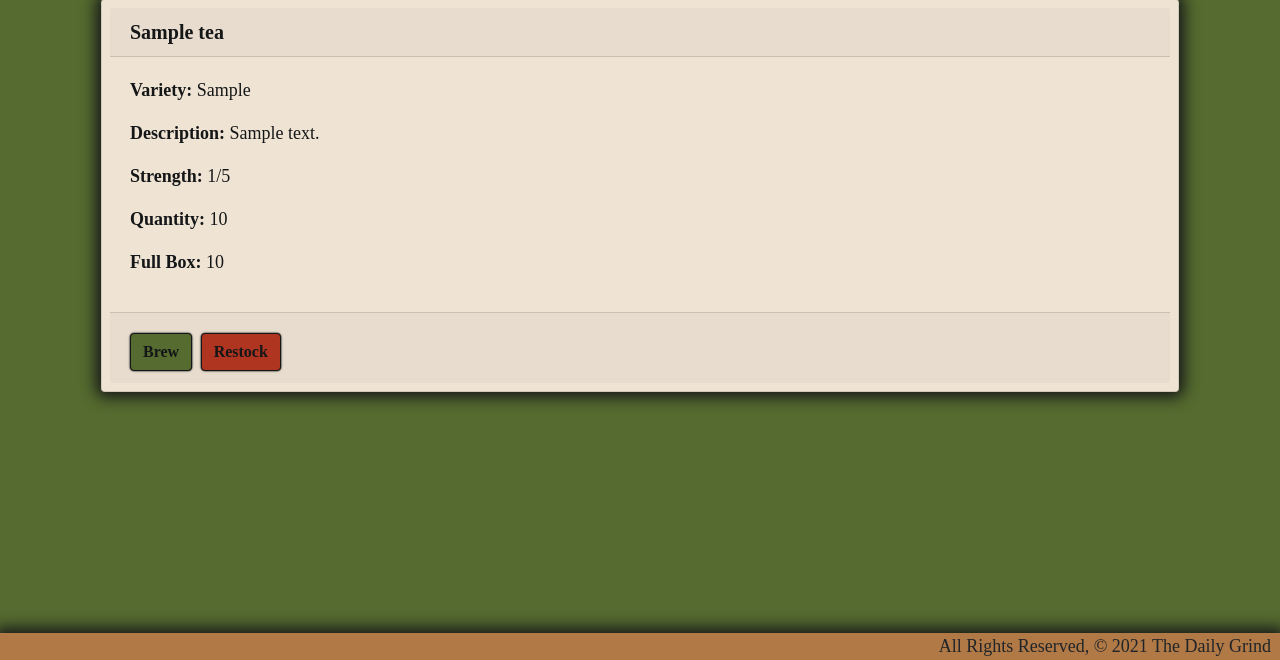
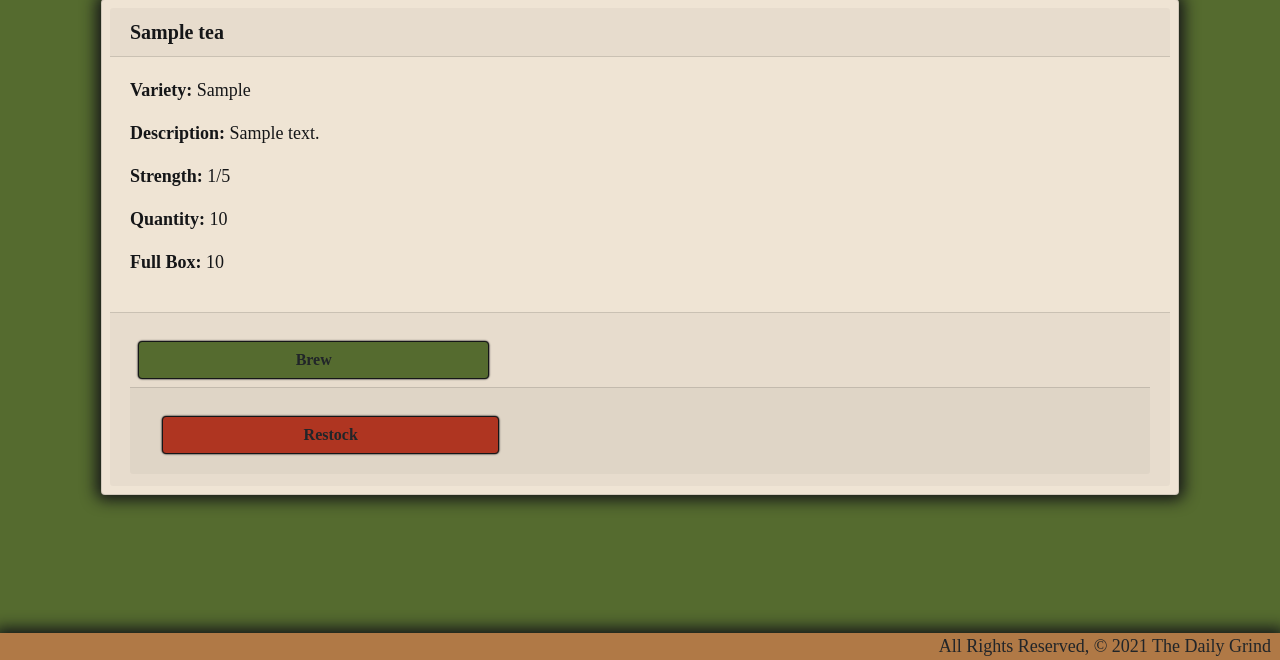
Before and after one commit to tjpreston96/Daily_Grind, a Django app: page /teas/ in a window 1280 px wide. Shown: the part 140-800 px from the top of the page. Run offline with Django 3.2, Linux system fonts and the light colour scheme; tables that the repository leaves empty hold one stand-in row (values such as "Sample post").

Commit message:
teas_brew and setup for teas_restock

```diff
--- a/main_app/models.py
+++ b/main_app/models.py
@@ -12,7 +12,7 @@ class Tea(models.Model):
         default=1, validators=[MaxValueValidator(5), MinValueValidator(1)]
     )
     quantity = models.PositiveIntegerField(
-        default=1, validators=[MaxValueValidator(100), MinValueValidator(1)]
+        default=1, validators=[MaxValueValidator(100), MinValueValidator(0)]
     )
     quantPerBox = models.PositiveIntegerField(
         default=1, validators=[MaxValueValidator(100), MinValueValidator(1)]
@@ -24,6 +24,9 @@ class Tea(models.Model):
     def get_absolute_url(self):
         return reverse("teas_detail", kwargs={"tea_id": self.id})
 
+    class Meta:
+        ordering = ['id']
+
 
 class Coffee(models.Model):
     name = models.CharField(max_length=100)
@@ -34,7 +37,7 @@ class Coffee(models.Model):
         default=5, validators=[MaxValueValidator(5), MinValueValidator(1)]
     )
     servings = models.PositiveIntegerField(
-        default=1, validators=[MaxValueValidator(100), MinValueValidator(1)]
+        default=1, validators=[MaxValueValidator(100), MinValueValidator(0)]
     )
 
     servPerBag = models.PositiveIntegerField(
--- a/main_app/static/css/style.css
+++ b/main_app/static/css/style.css
@@ -76,6 +76,7 @@ input {
   margin-top: .5rem;
   border: 0.5px solid #151618;
   box-shadow: 0 0 1.5px 0.35px #151618;
+  /* max-width: 30%; */
 }
 
 .detailDelete {
@@ -92,6 +93,10 @@ input {
     flex-direction: column;
     align-items: center;
     text-align: center;
+}
+
+.forms{
+  width: 30%;
 }
 
 .confirmDelete{
--- a/main_app/templates/teas/index.html
+++ b/main_app/templates/teas/index.html
@@ -1,6 +1,4 @@
-{% extends 'base.html' %}
-{% block content %}
-{%load static%}
+{% extends 'base.html' %} {% block content %} {%load static%}
 <h1 style="text-align: center"><b>Tea List</b></h1>
 {% for tea in teas %}
 <a href="{% url 'teas_detail' tea.id %}">
@@ -20,10 +18,19 @@
       <p><b>Full Box:</b> {{ tea.quantPerBox }}</p>
     </div>
     <div class="card-footer">
-      <a href="#" class="btn detailEdit">Brew</a>
-      <a href="#" class="btn detailDelete"
-        >Restock</a
-      >
+      <form action="{% url 'teas_brew' tea.id %}" method="POST">
+        {% csrf_token %}
+        <button type="submit" class="btn detailEdit" style="max-width: 35%">
+          Brew
+        </button>
+      </form>
+      <div class="card-footer">
+        <form action="{% url 'teas_restock' tea.id %}" method="POST">
+          {% csrf_token %}
+          <button type="submit" class="btn detailDelete" style="max-width: 35%">
+            Restock
+          </button>
+        </form>
     </div>
   </div>
 </a>
--- a/main_app/urls.py
+++ b/main_app/urls.py
@@ -4,13 +4,18 @@ from . import views
 # from teas.views import TeaList
 
 urlpatterns = [
+    # ===== MAIN =====
     path("", views.home, name="home"),
     path("about/", views.about, name="about"),
     path("teas/", views.teas_index, name="teas_index"),
+    # ===== TEAS =====
     path("teas/<int:tea_id>/", views.teas_detail, name="teas_detail"),
     path("teas/create/", views.TeaCreate.as_view(), name="teas_create"),
     path("teas/<int:pk>/update/", views.TeaUpdate.as_view(), name="teas_update"),
     path("teas/<int:pk>/delete/", views.TeaDelete.as_view(), name="teas_delete"),
+    path("teas/<int:tea_id>/brew/", views.teas_brew, name="teas_brew"),
+    # path("teas/<int:tea_id>/restock/", views.restock, name="teas_restock"),
+    # ===== COFFEES =====
     path("coffees/", views.coffees_index, name="coffees_index"),
     path("coffees/<int:coffee_id>/", views.coffees_detail, name="coffees_detail"),
     path("coffees/create/", views.CoffeeCreate.as_view(), name="coffees_create"),
--- a/main_app/views.py
+++ b/main_app/views.py
@@ -1,5 +1,6 @@
-from django.shortcuts import render, redirect
+from django.shortcuts import render, redirect, get_object_or_404
 from django.views.generic.edit import CreateView, UpdateView, DeleteView
+from django.db.models import F
 from .models import Tea, Coffee
 
 # ============ HOME & INDEX ============
@@ -20,6 +21,15 @@ def teas_index(request):
 def teas_detail(request, tea_id):
     tea = Tea.objects.get(id=tea_id)
     return render(request, "teas/detail.html", {"tea": tea})
+
+
+def teas_brew(request, tea_id):
+    tea = Tea.objects.get(id=tea_id)
+    tea.quantity -= 1
+    tea.save()
+    return redirect("teas_index")
+
+
 
 
 class TeaCreate(CreateView):
```
Also changed, not shown: main_app/migrations/0007_auto_20210207_0515.py (added), main_app/migrations/0008_auto_20210207_1740.py (added).
